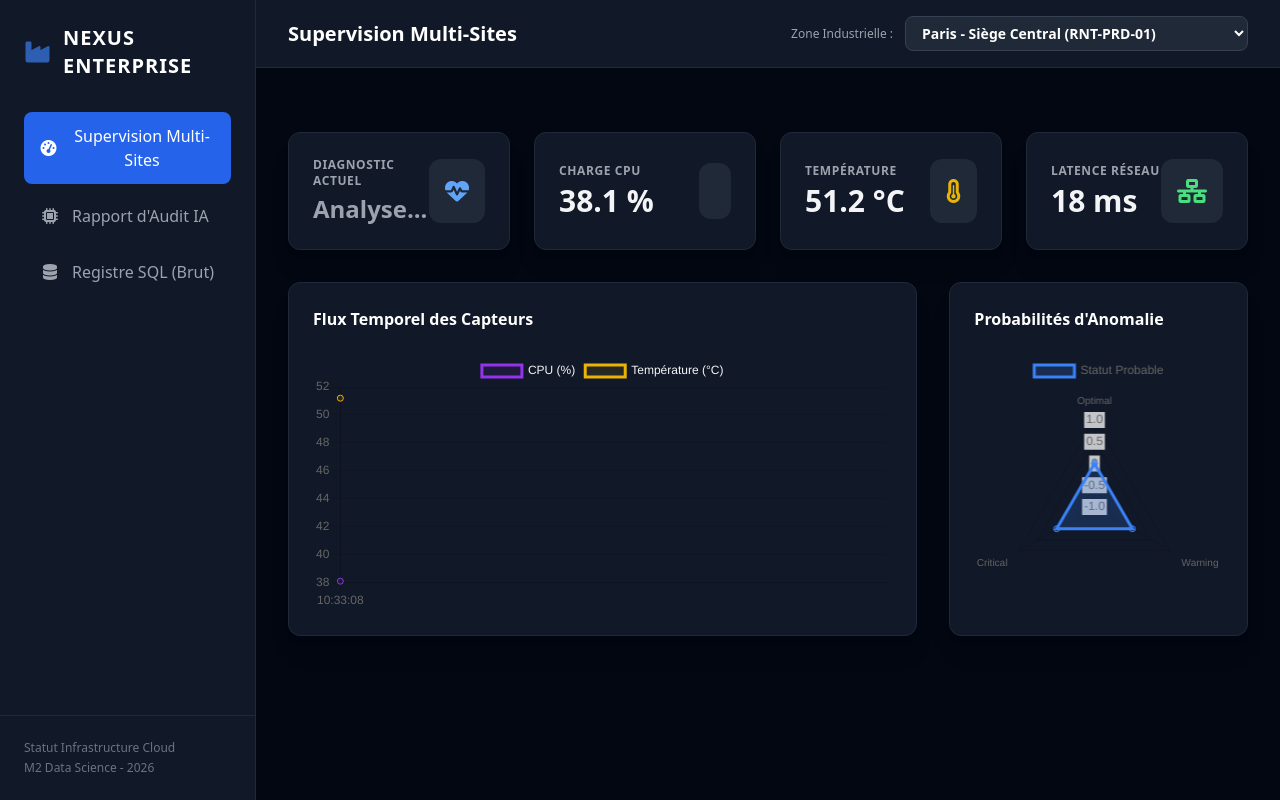
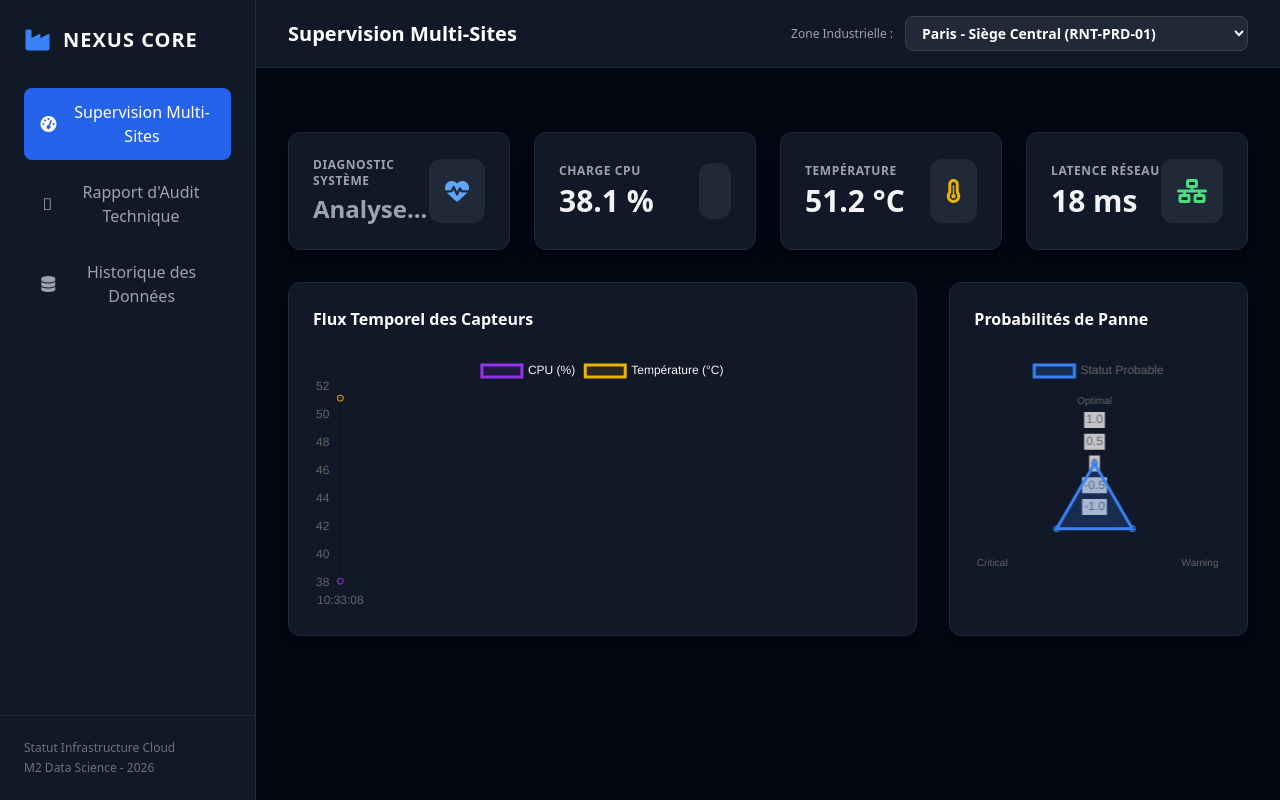
Before and after one commit to aml08/Nexus-Core, a Flask app: page / in a window 1280 px wide. Run offline with Flask 3, Linux system fonts and the light colour scheme; some libraries are stand-ins or nearby versions.

Commit message:
Update index.html

```diff
--- a/templates/index.html
+++ b/templates/index.html
@@ -3,18 +3,20 @@
 <head>
     <meta charset="UTF-8">
     <meta name="viewport" content="width=device-width, initial-scale=1.0">
-    <title>Nexus Core - Predictive Maintenance Enterprise</title>
+    <title>Nexus Core - Maintenance Prédictive</title>
     <script src="https://cdn.tailwindcss.com"></script>
     <script src="https://cdn.jsdelivr.net/npm/chart.js"></script>
     <link rel="stylesheet" href="https://cdnjs.cloudflare.com/ajax/libs/font-awesome/6.4.0/css/all.min.css">
+    <script src="https://cdnjs.cloudflare.com/ajax/libs/jspdf/2.5.1/jspdf.umd.min.js"></script>
+    <script src="https://cdnjs.cloudflare.com/ajax/libs/jspdf-autotable/3.5.28/jspdf.plugin.autotable.min.js"></script>
 </head>
 <body class="bg-gray-950 text-gray-100 font-sans flex h-screen overflow-hidden">
 
     <aside class="w-64 bg-gray-900 border-r border-gray-800 flex flex-col justify-between hidden md:flex">
         <div class="p-6">
             <div class="flex items-center space-x-3 mb-8">
-                <i class="fa-solid fa-industry text-2xl text-blue-500 animate-pulse"></i>
-                <span class="text-xl font-black tracking-wider text-white">NEXUS ENTERPRISE</span>
+                <i class="fa-solid fa-industry text-2xl text-blue-500"></i>
+                <span class="text-xl font-black tracking-wider text-white">NEXUS CORE</span>
             </div>
             <nav class="space-y-2">
                 <button onclick="switchTab('dashboard')" id="btn-dashboard" class="w-full flex items-center space-x-3 px-4 py-3 rounded-lg bg-blue-600 text-white font-medium transition-all">
@@ -22,12 +24,12 @@
                     <span>Supervision Multi-Sites</span>
                 </button>
                 <button onclick="switchTab('analytics')" id="btn-analytics" class="w-full flex items-center space-x-3 px-4 py-3 rounded-lg text-gray-400 hover:bg-gray-800 hover:text-white font-medium transition-all">
-                    <i class="fa-solid fa-microchip w-5"></i>
-                    <span>Rapport d'Audit IA</span>
+                    <i class="fa-solid0 fa-microchip w-5"></i>
+                    <span>Rapport d'Audit Technique</span>
                 </button>
                 <button onclick="switchTab('logs')" id="btn-logs" class="w-full flex items-center space-x-3 px-4 py-3 rounded-lg text-gray-400 hover:bg-gray-800 hover:text-white font-medium transition-all">
                     <i class="fa-solid fa-database w-5"></i>
-                    <span>Registre SQL (Brut)</span>
+                    <span>Historique des Données</span>
                 </button>
             </nav>
         </div>
@@ -58,20 +60,20 @@
 
             <section id="page-dashboard" class="space-y-8">
 
-                <div id="predictive-alert-box" class="hidden bg-red-950/40 border border-red-900 rounded-xl p-4 flex items-center space-x-4 animate-pulse">
+                <div id="predictive-alert-box" class="hidden bg-red-950/60 border border-red-900 rounded-xl p-5 flex items-center space-x-4">
                     <div class="p-3 bg-red-900 rounded-lg text-red-200">
                         <i class="fa-solid fa-triangle-exclamation text-xl"></i>
                     </div>
                     <div>
-                        <h4 class="text-red-200 font-bold text-sm">ALERTE MAINTENANCE PRÉDICTIVE (IA)</h4>
-                        <p class="text-red-300 text-xs mt-0.5" id="predictive-alert-text">Anomalie détectée.</p>
+                        <h4 class="text-red-200 font-bold text-sm">ALERTE MAINTENANCE PRÉDICTIVE</h4>
+                        <p class="text-red-300 text-xs mt-0.5" id="predictive-alert-text"></p>
                     </div>
                 </div>
 
                 <div class="grid grid-cols-1 md:grid-cols-4 gap-6">
                     <div class="bg-gray-900 border border-gray-800 rounded-xl p-6 shadow-xl flex items-center justify-between">
                         <div>
-                            <h3 class="text-gray-400 text-xs font-bold uppercase tracking-wider">Diagnostic Actuel</h3>
+                            <h3 class="text-gray-400 text-xs font-bold uppercase tracking-wider">Diagnostic Système</h3>
                             <p id="status-value" class="text-2xl font-black text-gray-400 mt-1">Analyse...</p>
                         </div>
                         <div class="p-4 bg-gray-800 rounded-xl"><i class="fa-solid fa-heart-pulse text-2xl text-blue-400"></i></div>
@@ -107,7 +109,7 @@
                         </div>
                     </div>
                     <div class="bg-gray-900 border border-gray-800 rounded-xl p-6 shadow-xl">
-                        <h3 class="text-base font-bold text-white mb-6">Probabilités d'Anomalie</h3>
+                        <h3 class="text-base font-bold text-white mb-6">Probabilités de Panne</h3>
                         <div class="h-64 flex items-center justify-center">
                             <canvas id="radarChart"></canvas>
                         </div>
@@ -117,30 +119,44 @@
 
             <section id="page-analytics" class="space-y-6 hidden">
                 <div class="bg-gray-900 border border-gray-800 rounded-xl p-6 shadow-xl">
-                    <h3 class="text-lg font-bold text-white mb-2">Rapport d'Évaluation des Algorithmes</h3>
-                    <p class="text-sm text-gray-400 mb-6">Ce rapport valide le choix de l'algorithme de production d'après l'analyse comparative effectuée sur l'historique de 25 923 trosses de données.</p>
+                    <h3 class="text-lg font-bold text-white mb-2">Rapport d'Évaluation Statistique</h3>
+                    <p class="text-sm text-gray-400 mb-6">Comparatif de performance des architectures de classification calculé sur l'historique de 25 923 lignes de données.</p>
                     <div class="grid grid-cols-1 md:grid-cols-3 gap-6" id="comparison-cards"></div>
                 </div>
 
                 <div class="bg-gray-900 border border-gray-800 rounded-xl p-6 shadow-xl">
-                    <h3 class="text-base font-bold text-white mb-4">Matrice de Confusion et Métriques par Modèle</h3>
+                    <h3 class="text-base font-bold text-white mb-4">Indicateurs Métriques de Précision</h3>
                     <div id="detailed-metrics" class="space-y-4"></div>
                 </div>
             </section>
 
             <section id="page-logs" class="space-y-6 hidden">
                 <div class="bg-gray-900 border border-gray-800 rounded-xl p-6 shadow-xl">
-                    <h3 class="text-base font-bold text-white mb-4">Registre des Signaux SQL Ingestis</h3>
+                    <div class="flex flex-col md:flex-row justify-between items-start md:items-center gap-4 mb-6">
+                        <div>
+                            <h3 class="text-base font-bold text-white">Registre des Données Capteurs</h3>
+                            <p class="text-xs text-gray-400 mt-0.5">Données lues en base de données PostgreSQL</p>
+                        </div>
+                        <div class="flex flex-wrap items-center gap-3">
+                            <button onclick="exportToCSV()" class="bg-gray-800 hover:bg-gray-700 text-xs font-semibold px-4 py-2 rounded-lg border border-gray-700 text-gray-200 transition-all">
+                                <i class="fa-solid fa-file-csv mr-2 text-green-500"></i>Exporter en CSV
+                            </button>
+                            <button onclick="exportToPDF()" class="bg-gray-800 hover:bg-gray-700 text-xs font-semibold px-4 py-2 rounded-lg border border-gray-700 text-gray-200 transition-all">
+                                <i class="fa-solid fa-file-pdf mr-2 text-red-500"></i>Télécharger le PDF
+                            </button>
+                        </div>
+                    </div>
+
                     <div class="overflow-x-auto rounded-lg border border-gray-800">
-                        <table class="w-full text-left border-collapse">
+                        <table id="dataTable" class="w-full text-left border-collapse">
                             <thead>
                                 <tr class="bg-gray-950 text-gray-400 text-xs uppercase font-bold border-b border-gray-800">
                                     <th class="p-4">Horodatage</th>
-                                    <th class="p-4">Site</th>
+                                    <th class="p-4">Code Site</th>
                                     <th class="p-4">CPU (%)</th>
                                     <th class="p-4">RAM (%)</th>
                                     <th class="p-4">Température (°C)</th>
-                                    <th class="p-4">Latence</th>
+                                    <th class="p-4">Latence (ms)</th>
                                 </tr>
                             </thead>
                             <tbody id="logsTableBody" class="divide-y divide-gray-800 text-sm font-mono text-gray-300"></tbody>
```
